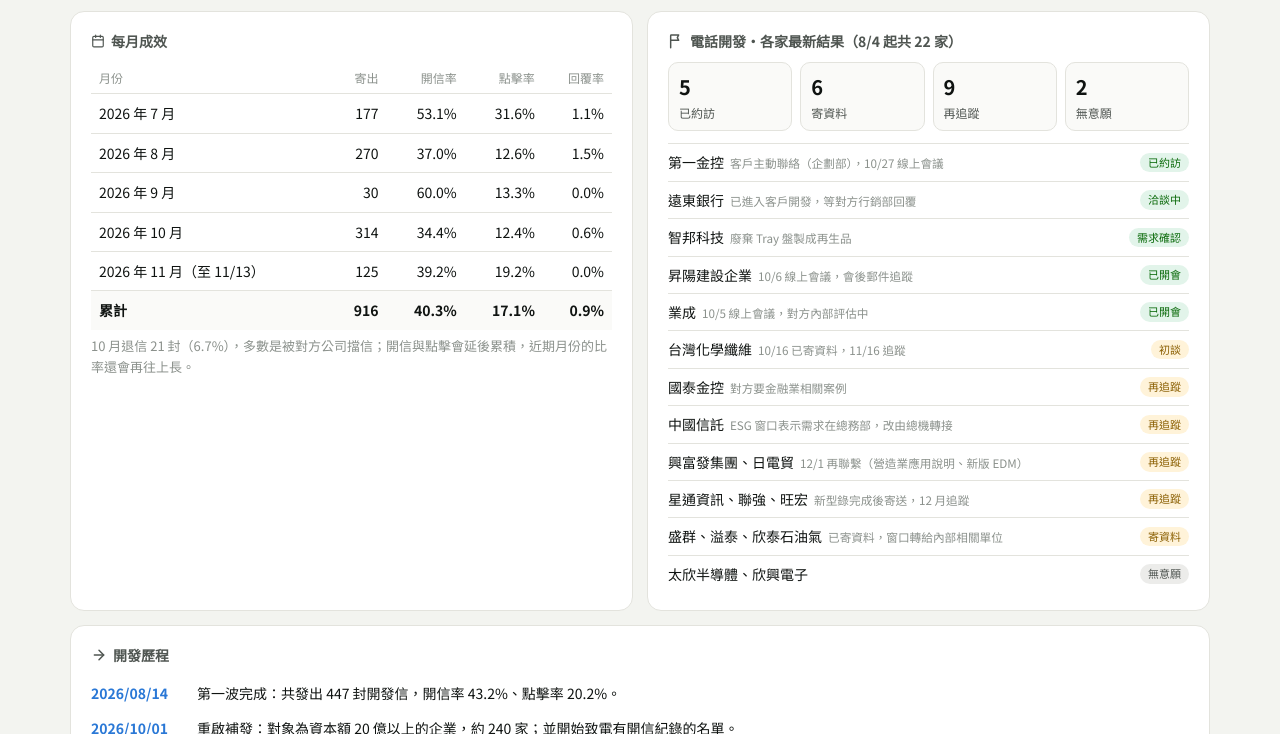
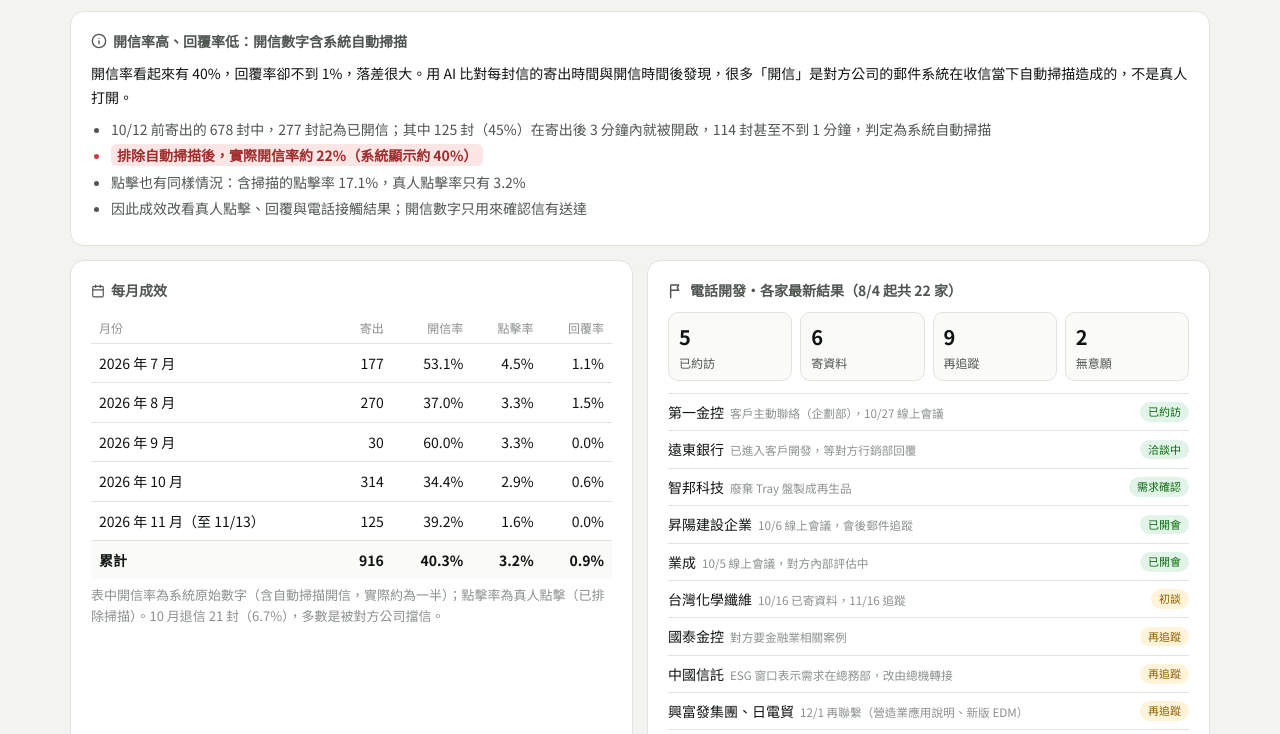
Before and after one commit to kaylalin-df/weekly-marketing-report, a plain HTML site: page index.html in a window 1280 px wide. Shown: the part 537-1271 px from the top of the page. Drawn offline with Linux system fonts and the light colour scheme.

Commit message:
W47 新客戶開發：實際開信率說明、真人點擊率、通話工作台圖文介紹；循環標誌補 11/4 授證
Co-Authored-By: Claude Opus 5.5 <noreply@anthropic.com>

```diff
--- a/data/weeks.js
+++ b/data/weeks.js
@@ -13,20 +13,30 @@ window.WEEKLY_DATA = [
       hint: "開發信＋電話開發・資料截至 11/13 16:07",
       stats: [
         { label: "累計寄出", value: "916 封", sub: "10/1 起寄出 439 封" },
-        { label: "累計開信率", value: "40.3%", sub: "11 月 39.2%" },
-        { label: "累計點擊率", value: "17.1%", sub: "11 月 19.2%" },
+        { label: "實際開信率", value: "約 22%", sub: "系統顯示 40.3%，含自動掃描開信" },
+        { label: "真人點擊率", value: "3.2%", sub: "含掃描 17.1%" },
         { label: "累計回覆率", value: "0.9%", sub: "回信 8 家" },
         { label: "電話接觸", value: "22 家", sub: "已開會／約會議 6 家・熱 2 溫 9" }
       ],
       monthly: [
-        { month: "2026 年 7 月", sent: "177", open: "53.1%", click: "31.6%", reply: "1.1%" },
-        { month: "2026 年 8 月", sent: "270", open: "37.0%", click: "12.6%", reply: "1.5%" },
-        { month: "2026 年 9 月", sent: "30", open: "60.0%", click: "13.3%", reply: "0.0%" },
-        { month: "2026 年 10 月", sent: "314", open: "34.4%", click: "12.4%", reply: "0.6%" },
-        { month: "2026 年 11 月（至 11/13）", sent: "125", open: "39.2%", click: "19.2%", reply: "0.0%" },
-        { month: "累計", sent: "916", open: "40.3%", click: "17.1%", reply: "0.9%", total: true }
+        { month: "2026 年 7 月", sent: "177", open: "53.1%", click: "4.5%", reply: "1.1%" },
+        { month: "2026 年 8 月", sent: "270", open: "37.0%", click: "3.3%", reply: "1.5%" },
+        { month: "2026 年 9 月", sent: "30", open: "60.0%", click: "3.3%", reply: "0.0%" },
+        { month: "2026 年 10 月", sent: "314", open: "34.4%", click: "2.9%", reply: "0.6%" },
+        { month: "2026 年 11 月（至 11/13）", sent: "125", open: "39.2%", click: "1.6%", reply: "0.0%" },
+        { month: "累計", sent: "916", open: "40.3%", click: "3.2%", reply: "0.9%", total: true }
       ],
-      monthlyNote: "10 月退信 21 封（6.7%），多數是被對方公司擋信；開信與點擊會延後累積，近期月份的比率還會再往上長。",
+      monthlyNote: "表中開信率為系統原始數字（含自動掃描開信，實際約為一半）；點擊率為真人點擊（已排除掃描）。10 月退信 21 封（6.7%），多數是被對方公司擋信。",
+      note: {
+        title: "開信率高、回覆率低：開信數字含系統自動掃描",
+        text: "開信率看起來有 40%，回覆率卻不到 1%，落差很大。用 AI 比對每封信的寄出時間與開信時間後發現，很多「開信」是對方公司的郵件系統在收信當下自動掃描造成的，不是真人打開。",
+        points: [
+          "10/12 前寄出的 678 封中，277 封記為已開信；其中 125 封（45%）在寄出後 3 分鐘內就被開啟，114 封甚至不到 1 分鐘，判定為系統自動掃描",
+          { text: "排除自動掃描後，實際開信率約 22%（系統顯示約 40%）", hl: true },
+          "點擊也有同樣情況：含掃描的點擊率 17.1%，真人點擊率只有 3.2%",
+          "因此成效改看真人點擊、回覆與電話接觸結果；開信數字只用來確認信有送達"
+        ]
+      },
       hot: {
         title: "電話開發・各家最新結果（8/4 起共 22 家）",
         counts: [
@@ -59,7 +69,24 @@ window.WEEKLY_DATA = [
         { date: "2026/11/11", text: "比對主管提供的上市公司主名單 789 家、補充名單 300 家：補進 2 家、排除 9 家既有客戶；撥打順序改為主名單優先。" },
         { date: "2026/11/11–11/16", text: "主名單中尚未寄過 EDM 的 266 家，每天寄 50 封，寄出隔天排入撥打名單；截至 11/13 已寄 125 封。" }
       ],
-      next: "電話開發工讀生：已向人力派遣提出需求，但尚未找到合適人選，電話開發時程暫往後延"
+      next: "電話開發工讀生：已向人力派遣提出需求，但尚未找到合適人選，電話開發時程暫往後延",
+      cards: [
+        {
+          title: "通話工作台：任何人都能照著打電話",
+          summary: "自建的通話工作台把名單、寄信紀錄、話術與通話紀錄整合在同一個畫面。打開一家公司，就知道要找哪個單位、之前寄過什麼信、每一步要說什麼，通話結果點選後直接存檔。細節都已建置完備，工讀生或非業務的同仁照著建議文案就能執行電話開發，不需要太多教育訓練。",
+          img: "assets/calldesk_1113.png",
+          alt: "通話工作台畫面",
+          caption: "通話工作台畫面（11/13 截圖；窗口姓名、電話與 Email 已遮蔽）。點圖可看大圖。",
+          points: [
+            "左側名單：目前 710 家，依主名單、回覆、點擊排序，可篩選未撥、待回撥、無接聽、有重點",
+            "中間四段式話術：身分 → 消息 → 請教 → 約會議，自動帶入這家公司的寄信紀錄與最新消息（例如循環標誌通過）",
+            "自動提醒：信寄到舊信箱時會跳出警示，提示改寄現在的窗口信箱",
+            "右側資料：寄信紀錄、遇到拒絕怎麼回、請教與轉介問法、永續報告書重點，通話中隨時可查",
+            "下方一鍵記錄：結果、溫度、方式、下次聯絡日；「結束前必拿」提醒問到姓名、職稱、Email、分機",
+            "業務助理模式：工讀生使用另一組權限，負責基本介紹、轉接、約訪與補資料，正式洽談再交給同仁"
+          ]
+        }
+      ]
     },
 
     prospects: [
@@ -125,25 +152,25 @@ window.WEEKLY_DATA = [
     labels: [
       {
         group: "rPP 產品線（五項）", item: "rPP 再生布料－單紗", stage: 5, expected: "—",
-        note: "循環標誌審查通過。",
+        note: "循環標誌審查通過，11/4 資源循環署公開授證。",
         details: ["10/5 補件重送後審查通過"],
         change: "done"
       },
       {
         group: "rPP 產品線（五項）", item: "rPP 再生布料－複紗", stage: 5, expected: "—",
-        note: "循環標誌審查通過。",
+        note: "循環標誌審查通過，11/4 資源循環署公開授證。",
         details: ["9/29 送件，審查通過"],
         change: "done"
       },
       {
         group: "rPP 產品線（五項）", item: "rPP 識別證套", stage: 5, expected: "—",
-        note: "循環標誌審查通過。",
+        note: "循環標誌審查通過，11/4 資源循環署公開授證。",
         details: ["10/2 送件，審查通過"],
         change: "done"
       },
       {
         group: "rPP 產品線（五項）", item: "rPP 名片盒", stage: 5, expected: "—",
-        note: "循環標誌審查通過。",
+        note: "循環標誌審查通過，11/4 資源循環署公開授證。",
         details: ["10/2 送件，審查通過"],
         change: "done"
       },
--- a/index.html
+++ b/index.html
@@ -97,6 +97,12 @@
   .o-table td { text-align: right; padding: 8px; border-bottom: 1px solid var(--line); white-space: nowrap; }
   .o-table th:first-child, .o-table td:first-child { text-align: left; }
   .o-table tr.total td { font-weight: 700; border-bottom: 0; background: #fafaf8; }
+  .o-note { margin-bottom: 14px; border-left: 4px solid var(--amber, #c98a00); }
+  .o-note p, .o-show p { margin: 6px 0 8px; font-size: 14px; line-height: 1.7; }
+  .o-show { margin-top: 14px; }
+  .o-show figure { margin: 10px 0 12px; }
+  .o-show img { display: block; width: 100%; height: auto; border: 1px solid var(--line); border-radius: 10px; }
+  .o-show figcaption { font-size: 12px; color: var(--ink-3); margin-top: 6px; }
   .o-funnel { display: flex; gap: 8px; flex-wrap: wrap; margin-bottom: 12px; }
   .o-funnel div { flex: 1 1 90px; background: #fafaf8; border: 1px solid var(--line); border-radius: 10px; padding: 8px 10px; font-size: 12px; color: var(--ink-2); }
   .o-funnel b { display: block; font-size: 20px; color: var(--ink); }
@@ -333,11 +339,13 @@
     if (o) {
       html += `<section>${secHead("c-blue", I.users, "新客戶開發進度", esc(o.hint || ""), "outreach")}`;
       html += `<div class="o-stats">${(o.stats || []).map(x => `<div class="card o-stat"><div class="k">${esc(x.label)}</div><div class="v">${esc(x.value)}</div>${x.sub ? `<div class="d">${esc(x.sub)}</div>` : ""}</div>`).join("")}</div>`;
+      if (o.note) html += `<div class="card o-note"><h3>${I.info} ${esc(o.note.title)}</h3>${o.note.text ? `<p>${esc(o.note.text)}</p>` : ""}${sub(o.note.points)}</div>`;
       html += `<div class="grid grid-2">`;
       if (o.monthly) html += `<div class="card"><h3>${I.cal} 每月成效</h3><div class="o-wrap"><table class="o-table"><thead><tr><th>月份</th><th>寄出</th><th>開信率</th><th>點擊率</th><th>回覆率</th></tr></thead><tbody>${o.monthly.map(m => `<tr class="${m.total ? "total" : ""}"><td>${esc(m.month)}</td><td>${esc(m.sent)}</td><td>${esc(m.open)}</td><td>${esc(m.click)}</td><td>${esc(m.reply)}</td></tr>`).join("")}</tbody></table></div>${o.monthlyNote ? `<div class="ref" style="color:var(--ink-3)">${esc(o.monthlyNote)}</div>` : ""}</div>`;
       if (o.hot) html += `<div class="card"><h3>${I.flag} ${esc(o.hot.title || "熱名單")}</h3><div class="o-funnel">${(o.hot.counts || []).map(c => `<div><b>${esc(c.value)}</b>${esc(c.label)}</div>`).join("")}</div><ul class="o-hot">${(o.hot.list || []).map(h => `<li><span>${esc(h.name)}${h.note ? `<small>${esc(h.note)}</small>` : ""}</span><span class="o-tag ${h.tagType || ""}">${esc(h.status)}</span></li>`).join("")}</ul></div>`;
       html += `</div>`;
       if (o.timeline || o.next) html += `<div class="card" style="margin-top:14px">${o.timeline ? `<h3>${I.arrow} 開發歷程</h3><ul class="o-time">${o.timeline.map(t => `<li><b>${esc(t.date)}</b><span>${esc(t.text)}</span></li>`).join("")}</ul>` : ""}${o.next ? `<div class="next"><b>${I.arrow} 下一步</b><span>${esc(o.next)}</span></div>` : ""}${o.ask ? `<div class="ask"><b>${I.flag} 待討論</b><span>${esc(o.ask)}</span></div>` : ""}</div>`;
+      (o.cards || []).forEach(c => { html += `<div class="card o-show"><h3>${I.check} ${esc(c.title)}</h3>${c.summary ? `<p>${esc(c.summary)}</p>` : ""}${c.img ? `<figure><a href="${esc(c.img)}" target="_blank" rel="noopener"><img src="${esc(c.img)}" alt="${esc(c.alt || c.title)}" loading="lazy"></a>${c.caption ? `<figcaption>${esc(c.caption)}</figcaption>` : ""}</figure>` : ""}${sub(c.points)}</div>`; });
       html += `</section>`;
     }
 
```
Also changed, not shown: assets/calldesk_1113.png (added), 1 other file.
